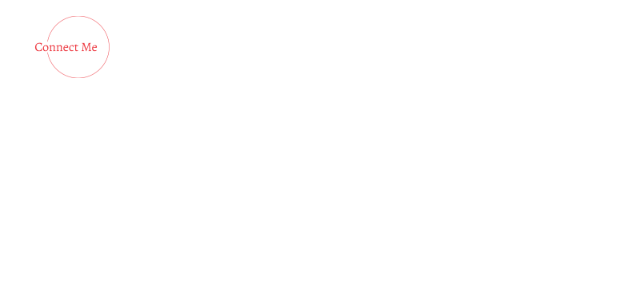
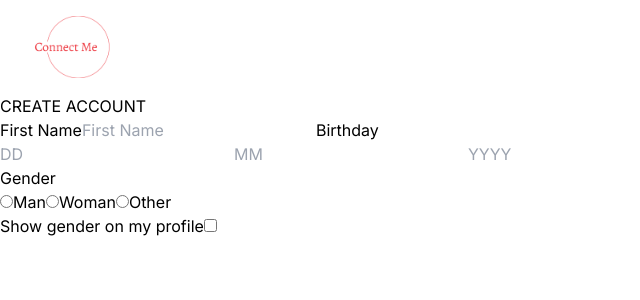
Before and after one commit to K-Aayush/ConnectMe, a Next.js app: page /onBoard in a window 1280 px wide. Shown: the top 300 px of the page, without its empty margins (0-640 px from the left). Built offline with nearby package versions, Linux system fonts and the light colour scheme.

Commit message:
creating imput and lables

```diff
--- a/src/app/onBoard/page.tsx
+++ b/src/app/onBoard/page.tsx
@@ -5,12 +5,117 @@ import { NavBar } from '@/components'
 
 
 const OnBoard = () => {
-  return (
-    <NavBar
-        setShowModal={() => {}}
-        showLoginButton={false}
-    />
-  )
+    const handleSubmit = () => {
+        console.log('submit')
+    }
+
+    const handleChange = () => {
+        console.log('change')
+    }
+
+    return (
+        <>
+            <NavBar
+                setShowModal={() => { }}
+                showLoginButton={false}
+            />
+
+            <div>
+                <h2>CREATE ACCOUNT</h2>
+
+                <form action="">
+                    <section>
+                        <label htmlFor="first_name">First Name</label>
+                        <input
+                            id="first_name"
+                            type="text"
+                            name="first_name"
+                            placeholder="First Name"
+                            required={true}
+                            value={""}
+                            onChange={handleChange}
+                        />
+
+                        <label>Birthday</label>
+                        <div>
+                            <input
+                                id="dob_day"
+                                type="number"
+                                name="dob_day"
+                                placeholder="DD"
+                                required={true}
+                                value={""}
+                                onChange={handleChange}
+                            />
+                            <input
+                                id="dob_month"
+                                type="number"
+                                name="dob_month"
+                                placeholder="MM"
+                                required={true}
+                                value={""}
+                                onChange={handleChange}
+                            />
+                            <input
+                                id="dob_year"
+                                type="number"
+                                name="dob_year"
+                                placeholder="YYYY"
+                                required={true}
+                                value={""}
+                                onChange={handleChange}
+                            />
+                        </div>
+
+                        <label>Gender</label>
+                        <div>
+                            <input
+                                id="man-gender-identity"
+                                type="radio"
+                                name="gender_identity"
+                                required={true}
+                                value="man"
+                                onChange={handleChange}
+                                checked={false}
+                            />
+                            <label htmlFor="man-gender-identity">Man</label>
+
+                            <input
+                                id="woman-gender-identity"
+                                type="radio"
+                                name="gender_identity"
+                                required={true}
+                                value="woman"
+                                onChange={handleChange}
+                                checked={false}
+                            />
+                            <label htmlFor="woman-gender-identity">Woman</label>
+
+                            <input
+                                id="other-gender-identity"
+                                type="radio"
+                                name="gender_identity"
+                                required={true}
+                                value="other"
+                                onChange={handleChange}
+                                checked={false}
+                            />
+                            <label htmlFor="other-gender-identity">Other</label>
+                        </div>
+
+                        <label htmlFor="show-gender">Show gender on my profile</label>
+                        <input
+                                id="show-gender"
+                                type="checkbox"
+                                name="show_gender"
+                                onChange={handleChange}
+                                checked={false}
+                        />
+                    </section>
+                </form>
+            </div>
+        </>
+    )
 }
 
 export default OnBoard
--- a/src/components/NavBar.tsx
+++ b/src/components/NavBar.tsx
@@ -3,8 +3,10 @@
 import Image from "next/image"
 import { Button } from "./index"
 
+// Defining Navbar Component
 const NavBar = ({ setIsSignUp, setShowModal, showLoginButton = true }: any) => {
 
+    // Function to handle the "Log In" button click
     const handleClick = () => {
         setShowModal(true);
         setIsSignUp(false);
```
Also changed, not shown: src/components/AuthModal.tsx (+4 -3 lines).
